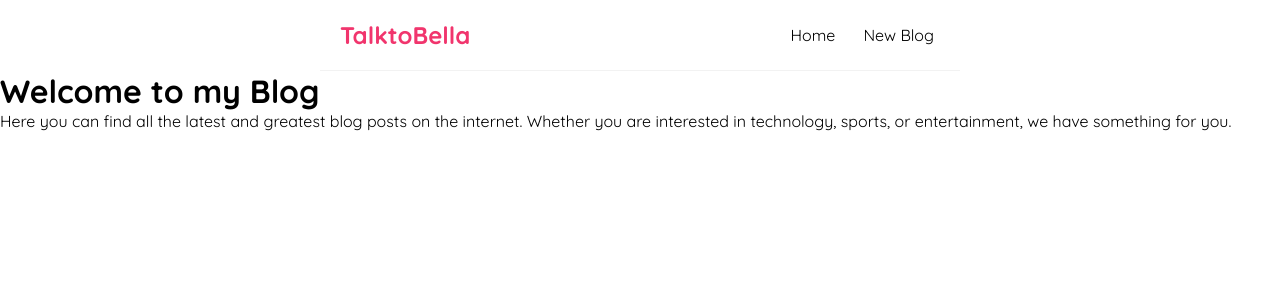
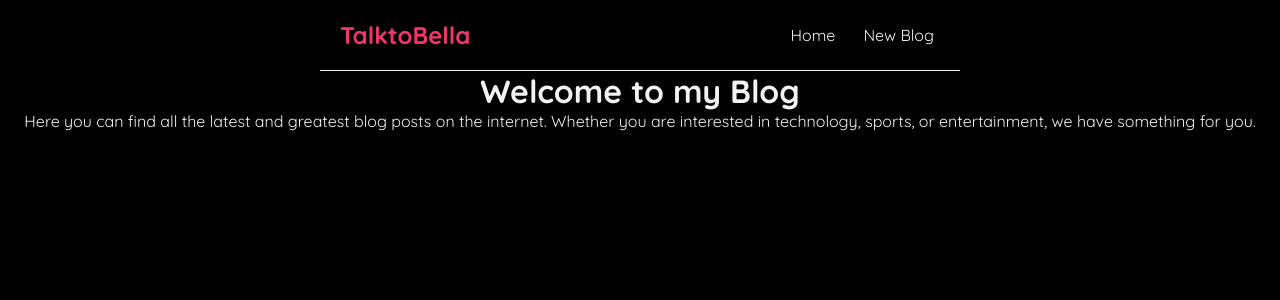
Before and after one commit to BellaAkins/TalktoBella, a React (Create React App) app: page / in a window 1280 px wide. Shown: the top 300 px of the page. Built offline with nearby package versions, Linux system fonts and the light colour scheme.

Commit message:
add styles

```diff
--- a/src/App.css
+++ b/src/App.css
@@ -4,6 +4,8 @@
   margin: 0;
   font-family: "Quicksand";
   color: #000;
+  background: #000;
+  color: #f2f2f2;
 }
 .navbar {
   padding: 20px;
@@ -34,6 +36,10 @@
   max-width: 600px;
   margin: 40px auto;
   padding: 20px;
+}
+
+.homepage {
+  text-align: center;
 }
 
 /*Blog Preview*/
```
